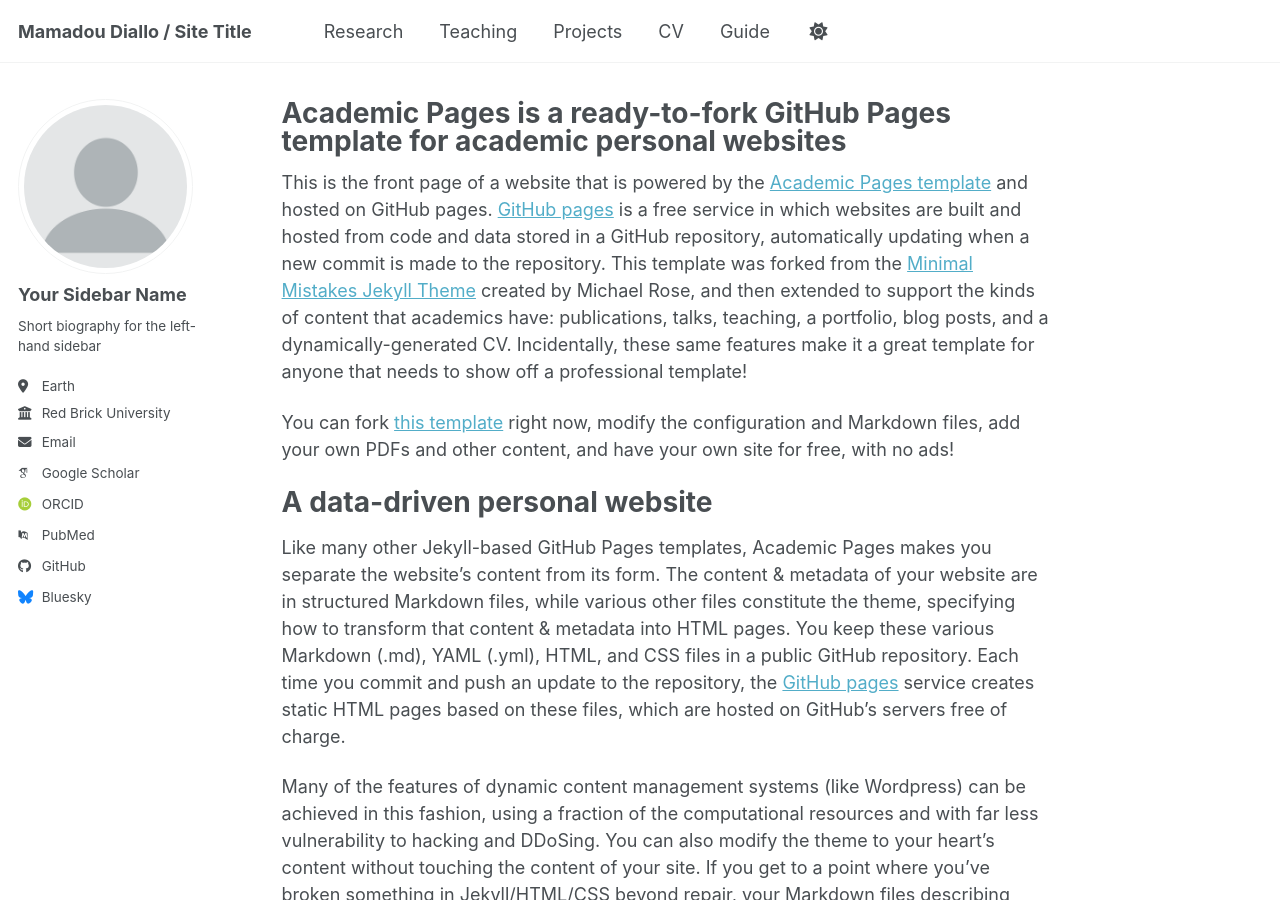
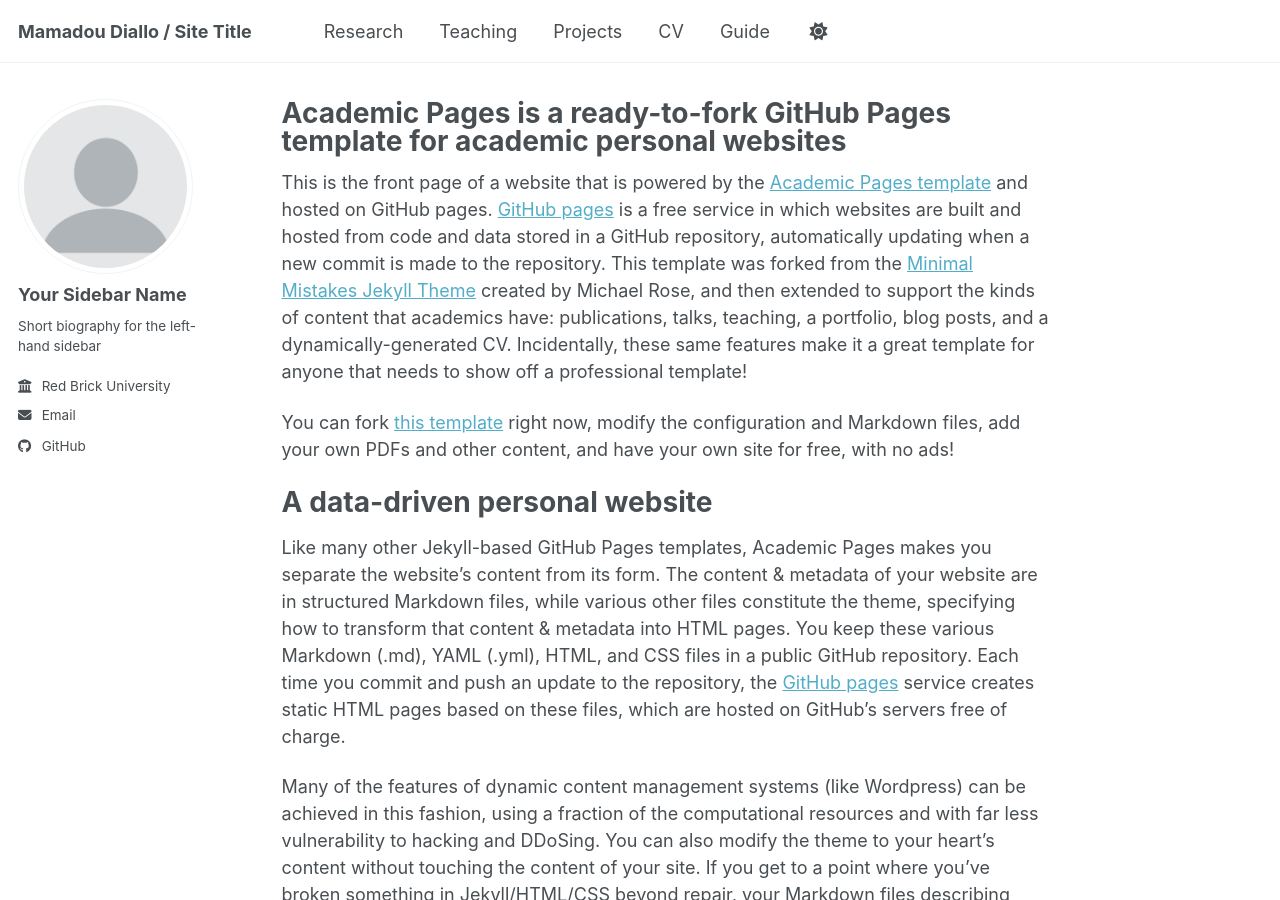
Before and after one commit to lam-rana/lam-rana.github.io, a Jekyll site: the page built from _pages/about.md, in a window 1280 px wide and 900 px high. Built offline with Jekyll 4.4.1, drawn with Linux system fonts in a browser that asks for light colours; some web fonts are replaced; a script bundle is joined from its source files by our own code; library files that are not in the unit come from our copies; some of the changed lines change nothing that is shown.

Commit message:
Update _config.yml

```diff
--- a/_config.yml
+++ b/_config.yml
@@ -27,21 +27,21 @@
   name             : "Your Sidebar Name"
   pronouns         : # example: "she/her"
   bio              : "Short biography for the left-hand sidebar"
-  location         : "Earth"
+  location         : #"Earth"
   employer         : "Red Brick University"
   uri              : # URL
-  email            : "none@example.org"
+  email            : "mamadou-lamarana.diallo@polytechnique.org"
 
   # Academic websites
   academia         : # URL
   arxiv            : # URL - Update with the correct link to your profile
-  googlescholar    : "https://scholar.google.com/citations?user=PS_CX0AAAAAJ"
+  googlescholar    :  #"https://scholar.google.com/citations?user=PS_CX0AAAAAJ"
   inspire-hep      : # URL
   impactstory      : # URL
-  orcid            : "https://orcid.org/yourorcidurl"
+  orcid            : #"https://orcid.org/yourorcidurl"
   semantic         : # URL
   ssrn             : # URL
-  pubmed           : "https://www.ncbi.nlm.nih.gov/pubmed/?term=john+snow"
+  pubmed           : #"https://www.ncbi.nlm.nih.gov/pubmed/?term=john+snow"
   researchgate     : # URL
   scopus           : # URL
   zotero           : # URL
@@ -51,13 +51,13 @@
   bitbucket        : # Username - Update with your username on the site
   codepen          : # Username
   dribbble         : # Username
-  github           : "academicpages"
+  github           : "lam-rana"
   kaggle           : # Username
   stackoverflow    : # User number or user number and name (i.e., use "1" or "1/jeff-atwood")
 
   # Social media
   artstation       : # Username
-  bluesky          : "bsky.app" # Replace this with you Bluesky username
+  bluesky          : #"bsky.app" # Replace this with you Bluesky username
   facebook         : # Username
   flickr           : # Username
   foursquare       : # Username
@@ -138,7 +138,7 @@
 
 # Social Sharing
 twitter:
-  username               : &twitter
+  username               : #&twitter
 facebook:
   username               :
   app_id                 :
```
